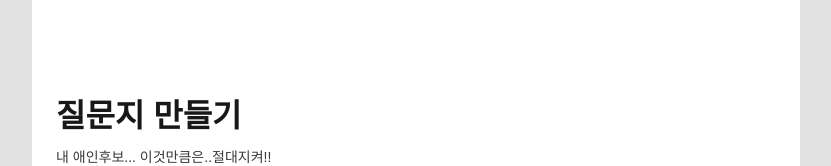
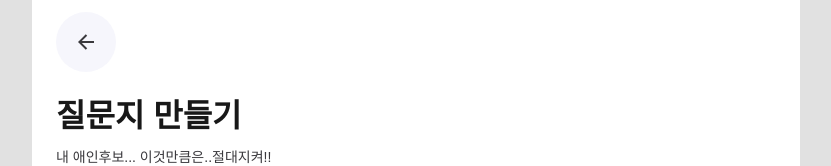
Before and after one commit to kkomyoung/love-document-client, a React (Create React App) app: page /research in a window 1280 px wide. Shown: the top 166 px of the page, without its empty margins (224-1055 px from the left). Built offline with nearby package versions, Linux system fonts and the light colour scheme; a web font is replaced by a local one.

Commit message:
chore: Research 페이지  수정

```diff
--- a/src/pages/Research.jsx
+++ b/src/pages/Research.jsx
@@ -42,7 +42,7 @@ function Research() {
 
   return (
     <StyledMain>
-      <Header title="질문지 만들기" leftBtn="back" rightBtn="close" />
+      <Header title="질문지 만들기" btnBack />
       <article>
         <TextArea>
           <Title>질문지 만들기</Title>
```
